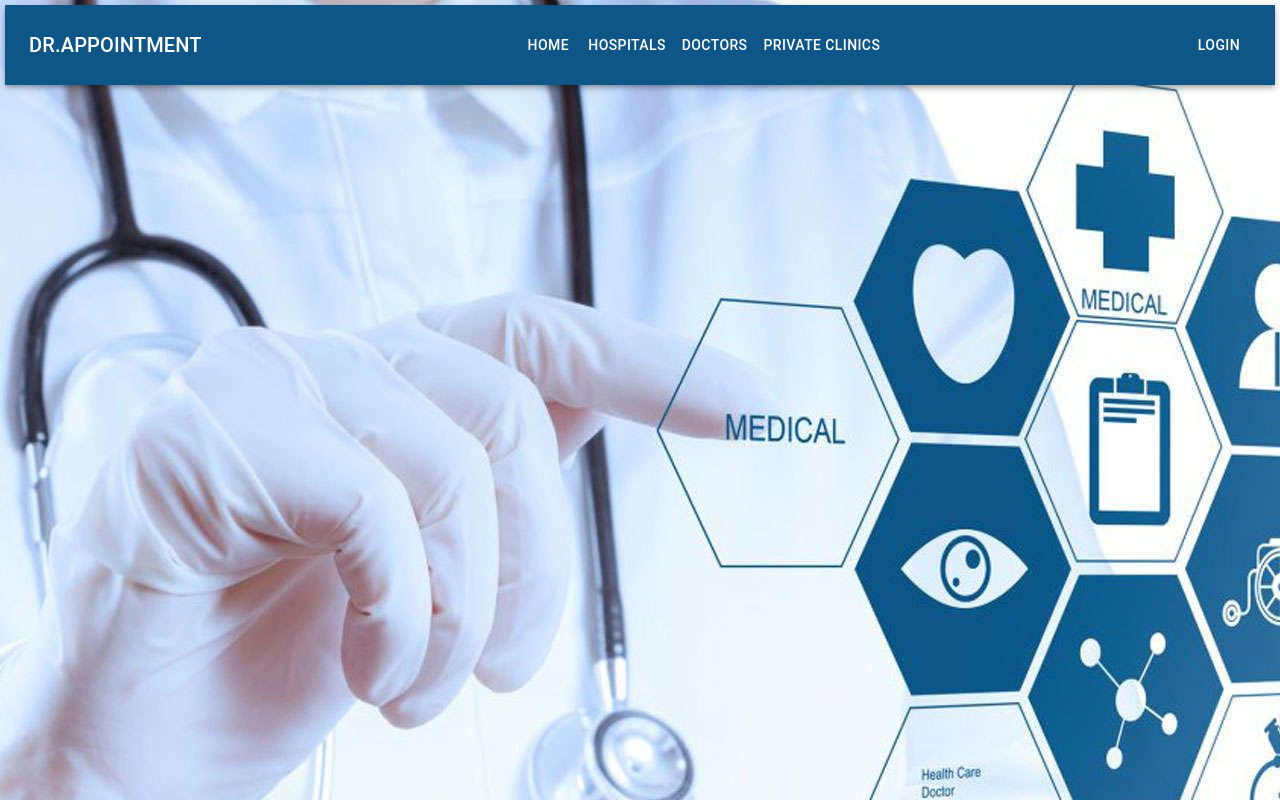
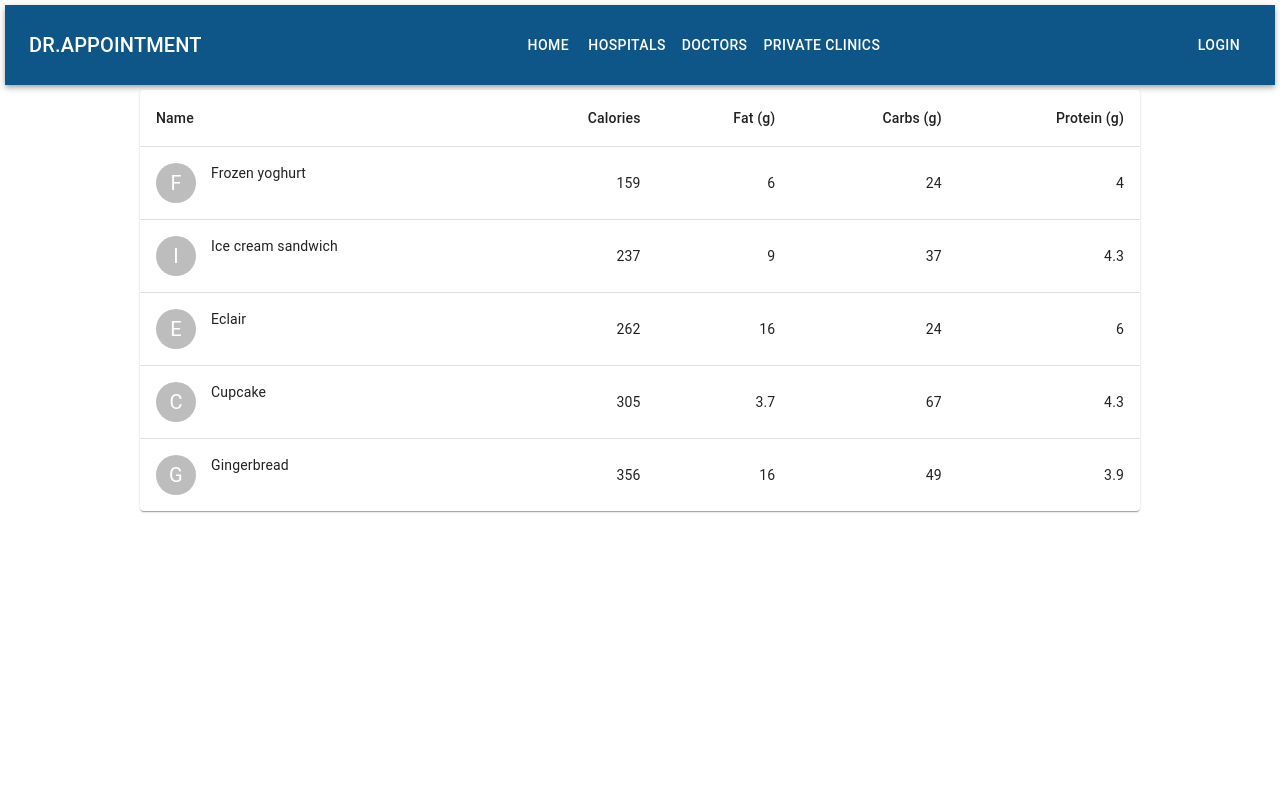
Before and after one commit to haigaz15/DR_APPOINTMENT_APP, a React (Create React App) app in the folder ClientSide/: page /doctors in a window 1280 px wide. Built offline with nearby package versions, Linux system fonts and the light colour scheme.

Commit message:
adding doctor table

```diff
--- a/ClientSide/public/index.html
+++ b/ClientSide/public/index.html
@@ -26,7 +26,7 @@
     -->
     <title>React App</title>
   </head>
-  <body style="background: url('./assets/images/136934.jpg');">
+  <body style="background-color: url('./assets/images/136934.jpg');">
     <noscript>You need to enable JavaScript to run this app.</noscript>
     <div id="root"></div>
     <!--
--- a/ClientSide/src/App.js
+++ b/ClientSide/src/App.js
@@ -5,6 +5,7 @@ import Hospitals from './components/hospital/Hospitals';
 import Header from './components/header/Header';
 import Login from './components/login/Login';
 import SignUp from './components/signup/SignUp';
+import Doctor from './components/doctor/Doctor';
 function App() {
   const [open, setOpen] = React.useState(false);
 
@@ -26,6 +27,7 @@ function App() {
             <Login open={open} handleClose={handleOpen}/>
           </Route>
           <Route path="/signup"><SignUp/></Route>
+          <Route path="/doctors"><Doctor/> </Route>
         </Switch>
       </Router>
 
--- /dev/null
+++ b/ClientSide/src/components/doctor/Doctor.js
@@ -0,0 +1,11 @@
+import React from 'react'
+import BasicTable from '../table/BasicTable';
+
+const Doctor = () => {
+    return(
+        <div>
+            <BasicTable/>
+        </div>
+    )
+}
+export default Doctor;
--- /dev/null
+++ b/ClientSide/src/components/table/BasicTable.js
@@ -0,0 +1,59 @@
+import * as React from 'react';
+import Table from '@mui/material/Table';
+import TableBody from '@mui/material/TableBody';
+import TableCell from '@mui/material/TableCell';
+import TableContainer from '@mui/material/TableContainer';
+import TableHead from '@mui/material/TableHead';
+import TableRow from '@mui/material/TableRow';
+import Paper from '@mui/material/Paper';
+import Avatar from '@mui/material/Avatar';
+import { Grid } from '@mui/material';
+
+function createData(name, calories, fat, carbs, protein) {
+  return { name, calories, fat, carbs, protein };
+}
+
+const rows = [
+  createData('Frozen yoghurt', 159, 6.0, 24, 4.0),
+  createData('Ice cream sandwich', 237, 9.0, 37, 4.3),
+  createData('Eclair', 262, 16.0, 24, 6.0),
+  createData('Cupcake', 305, 3.7, 67, 4.3),
+  createData('Gingerbread', 356, 16.0, 49, 3.9),
+];
+
+export default function BasicTable() {
+  return (
+    <TableContainer component={Paper} sx={{width:"1000px",margin:"auto"}}>
+      <Table sx={{ minWidth: 650 }} aria-label="simple table">
+        <TableHead>
+          <TableRow>
+            <TableCell>Name </TableCell>
+            <TableCell align="right">Calories</TableCell>
+            <TableCell align="right">Fat&nbsp;(g)</TableCell>
+            <TableCell align="right">Carbs&nbsp;(g)</TableCell>
+            <TableCell align="right">Protein&nbsp;(g)</TableCell>
+          </TableRow>
+        </TableHead>
+        <TableBody>
+          {rows.map((row) => (
+            <TableRow
+              key={row.name}
+              sx={{ '&:last-child td, &:last-child th': { border: 0 } }}
+            >
+              <TableCell component="th" scope="row">
+                <Grid container>
+                  <Grid item lg={2}><Avatar alt={row.name} src='.'/></Grid>
+                  <Grid item lg={10}>{row.name}</Grid>
+                </Grid>
+              </TableCell>
+              <TableCell align="right">{row.calories}</TableCell>
+              <TableCell align="right">{row.fat}</TableCell>
+              <TableCell align="right">{row.carbs}</TableCell>
+              <TableCell align="right">{row.protein}</TableCell>
+            </TableRow>
+          ))}
+        </TableBody>
+      </Table>
+    </TableContainer>
+  );
+}
```
Also changed, not shown: 1 other file (tests, documents, lock files or other folders).
